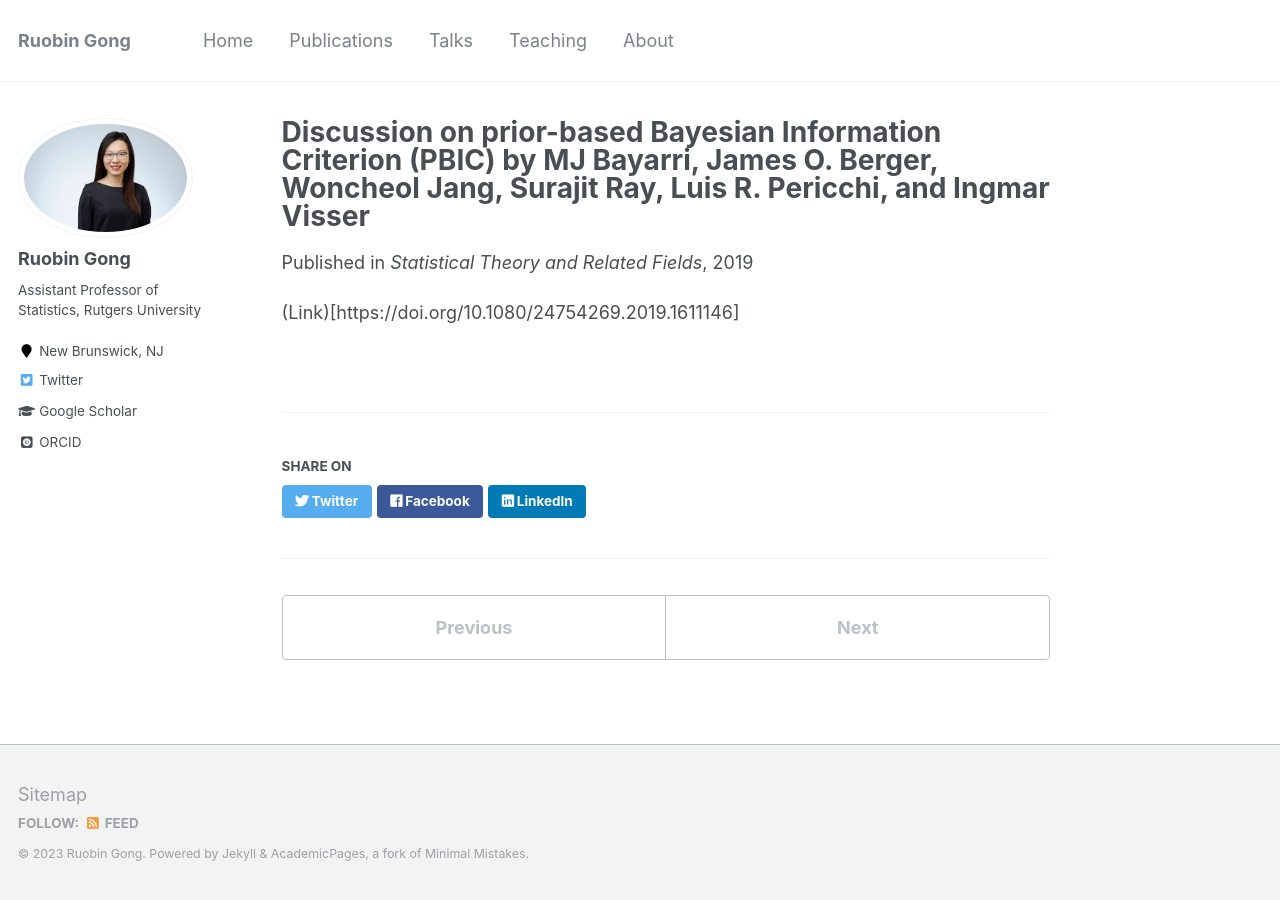
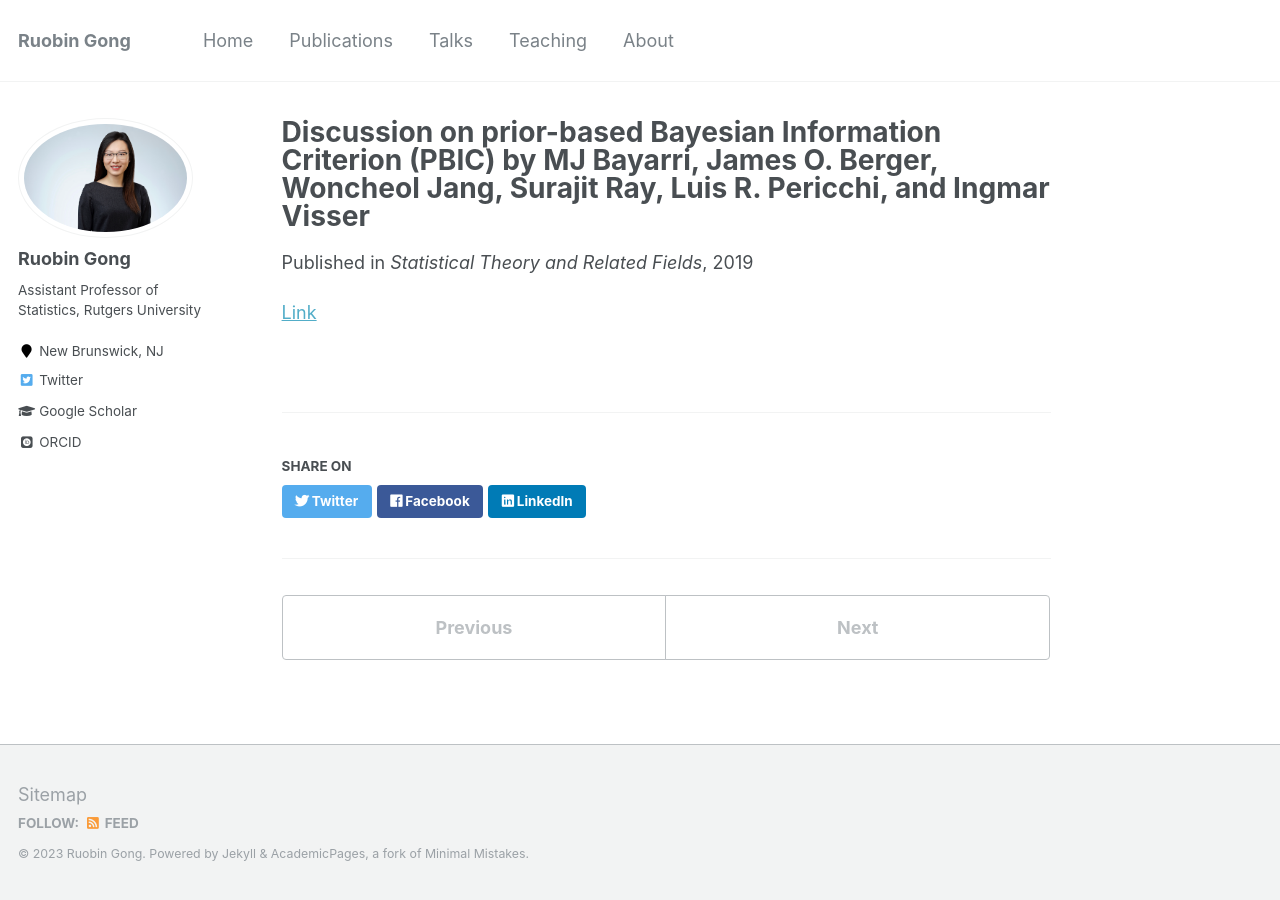
Before and after one commit to RuobinGong/RuobinGong.github.io, a Jekyll site: the page built from _publications/2019-01-02-pbic.md, in a window 1280 px wide. Built offline with Jekyll 4.4.1, drawn with Linux system fonts in a browser that asks for light colours; some web fonts are replaced.

Commit message:
Update 2019-01-02-pbic.md

```diff
--- a/_publications/2019-01-02-pbic.md
+++ b/_publications/2019-01-02-pbic.md
@@ -9,4 +9,4 @@ author: 'R Gong, M Xie'
 
 ---
 
-(Link)[https://doi.org/10.1080/24754269.2019.1611146]
+[Link](https://doi.org/10.1080/24754269.2019.1611146)
```
